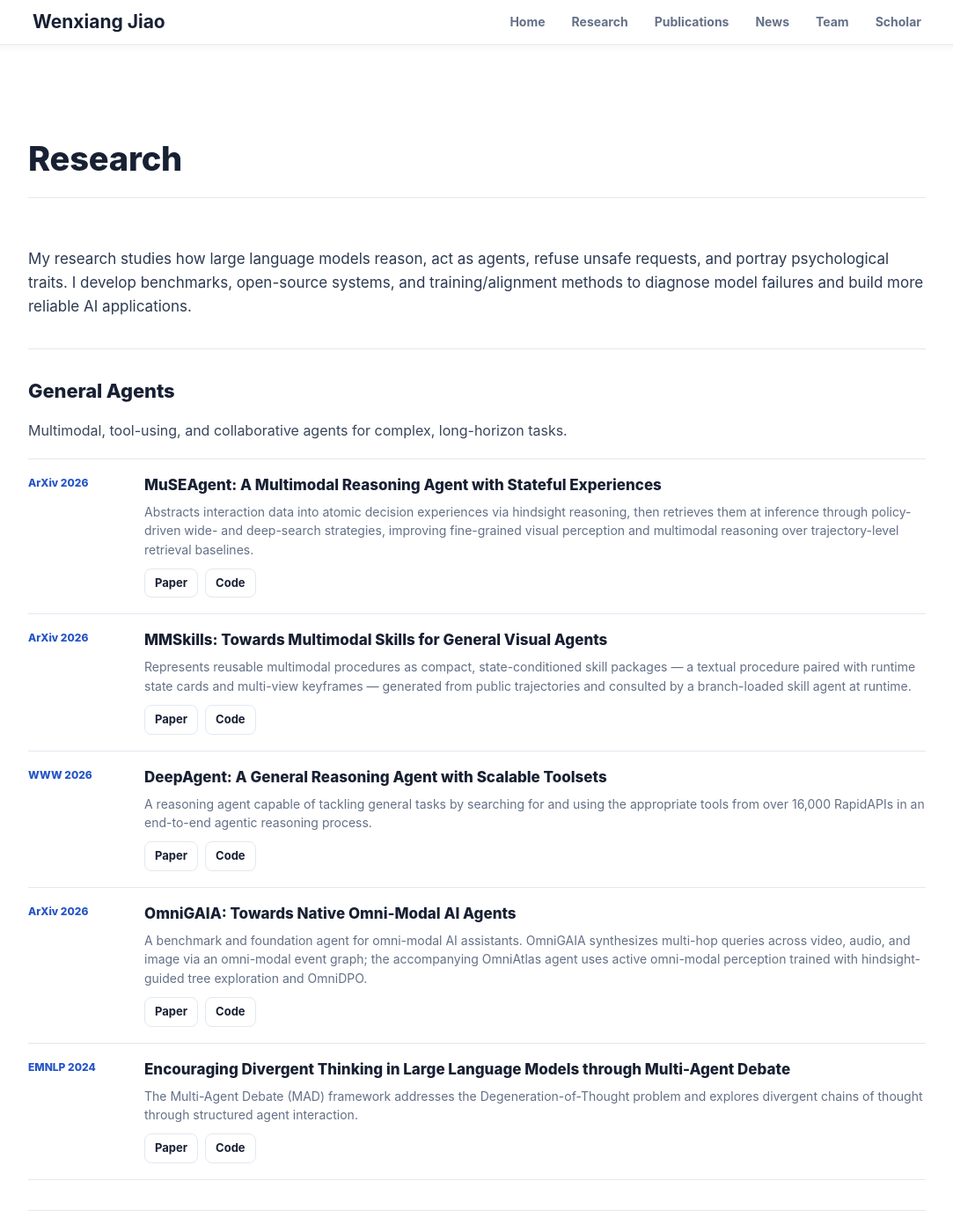
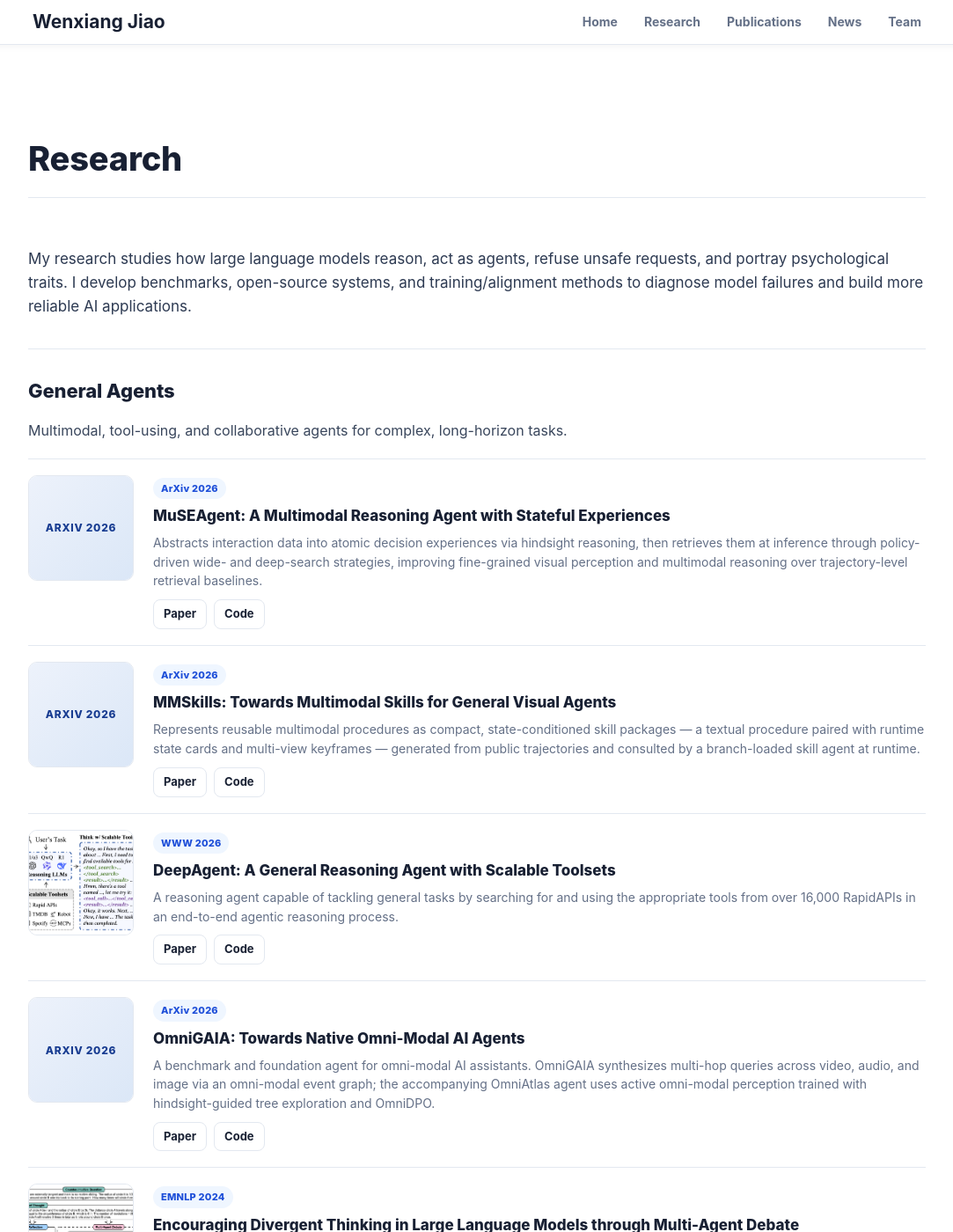
Before and after one commit to wxjiao/wxjiao.github.io, a Jekyll site: the page built from _pages/research.md, in a window 1280 px wide and 1400 px high. Shown: the whole window at 88% size, without its empty margins (98-1181 px from the left). Built offline with Jekyll 4.4.1, drawn with Linux system fonts in a browser that asks for light colours; nearby versions of some CDN libraries; some of the changed text lies outside the part shown.

Commit message:
Consolidate Publications into Research and add cover thumbnails
- Remove Scholar from the top nav (still in hero + footer).
- Convert /publications/ to a Google Scholar redirect page: drop the
  highlights + full-list rendering, use a meta refresh and a short
  fallback message. Nav link still says Publications.
- Redesign .publication-row for a 120 px square thumbnail on the left,
  with venue moved into the content column as a pill chip. Add
  .publication-thumb-placeholder for entries that do not have a real
  cover image yet.
- Update the 15 entries on /research/ to use the new layout: real
  covers for DeepAgent, MAD (x2), CipherChat, and PsychoBench; gradient
  placeholders for the remaining 10 entries that have no cover yet.

When new cover images are added under images/pubpic/, just swap the
placeholder div for an <img> tag in the corresponding entry.

Co-Authored-By: Claude Opus 4.7 <noreply@anthropic.com>

```diff
--- a/_includes/header.html
+++ b/_includes/header.html
@@ -17,7 +17,6 @@
 		<li><a href="{{ site.url }}{{ site.baseurl }}/publications">Publications</a></li>
 		<li><a href="{{ site.url }}{{ site.baseurl }}/allnews.html">News</a></li>
 		<li><a href="{{ site.url }}{{ site.baseurl }}/team">Team</a></li>
-		<li><a href="https://scholar.google.com/citations?hl=zh-CN&user=CvtODukAAAAJ&view_op=list_works&sortby=pubdate">Scholar</a></li>
 	  </ul>
 	</div>
   </div>
--- a/_pages/research.md
+++ b/_pages/research.md
@@ -25,8 +25,11 @@ permalink: /research/
   </div>
   <div class="publication-list">
     <article class="publication-row">
-      <div class="publication-meta">ArXiv 2026</div>
+      <div class="publication-thumb">
+        <div class="publication-thumb-placeholder">ArXiv 2026</div>
+      </div>
       <div class="publication-main">
+        <span class="venue-chip-inline">ArXiv 2026</span>
         <h3>MuSEAgent: A Multimodal Reasoning Agent with Stateful Experiences</h3>
         <p>Abstracts interaction data into atomic decision experiences via hindsight reasoning, then retrieves them at inference through policy-driven wide- and deep-search strategies, improving fine-grained visual perception and multimodal reasoning over trajectory-level retrieval baselines.</p>
         <div class="inline-links">
@@ -36,8 +39,11 @@ permalink: /research/
       </div>
     </article>
     <article class="publication-row">
-      <div class="publication-meta">ArXiv 2026</div>
+      <div class="publication-thumb">
+        <div class="publication-thumb-placeholder">ArXiv 2026</div>
+      </div>
       <div class="publication-main">
+        <span class="venue-chip-inline">ArXiv 2026</span>
         <h3>MMSkills: Towards Multimodal Skills for General Visual Agents</h3>
         <p>Represents reusable multimodal procedures as compact, state-conditioned skill packages — a textual procedure paired with runtime state cards and multi-view keyframes — generated from public trajectories and consulted by a branch-loaded skill agent at runtime.</p>
         <div class="inline-links">
@@ -47,8 +53,11 @@ permalink: /research/
       </div>
     </article>
     <article class="publication-row">
-      <div class="publication-meta">WWW 2026</div>
+      <div class="publication-thumb">
+        <img src="{{ site.url }}{{ site.baseurl }}/images/pubpic/cover_deepagent.png" alt="DeepAgent cover" loading="lazy">
+      </div>
       <div class="publication-main">
+        <span class="venue-chip-inline">WWW 2026</span>
         <h3>DeepAgent: A General Reasoning Agent with Scalable Toolsets</h3>
         <p>A reasoning agent capable of tackling general tasks by searching for and using the appropriate tools from over 16,000 RapidAPIs in an end-to-end agentic reasoning process.</p>
         <div class="inline-links">
@@ -58,8 +67,11 @@ permalink: /research/
       </div>
     </article>
     <article class="publication-row">
-      <div class="publication-meta">ArXiv 2026</div>
+      <div class="publication-thumb">
+        <div class="publication-thumb-placeholder">ArXiv 2026</div>
+      </div>
       <div class="publication-main">
+        <span class="venue-chip-inline">ArXiv 2026</span>
         <h3>OmniGAIA: Towards Native Omni-Modal AI Agents</h3>
         <p>A benchmark and foundation agent for omni-modal AI assistants. OmniGAIA synthesizes multi-hop queries across video, audio, and image via an omni-modal event graph; the accompanying OmniAtlas agent uses active omni-modal perception trained with hindsight-guided tree exploration and OmniDPO.</p>
         <div class="inline-links">
@@ -69,8 +81,11 @@ permalink: /research/
       </div>
     </article>
     <article class="publication-row">
-      <div class="publication-meta">EMNLP 2024</div>
+      <div class="publication-thumb">
+        <img src="{{ site.url }}{{ site.baseurl }}/images/pubpic/cover_mad.png" alt="Multi-Agent Debate cover" loading="lazy">
+      </div>
       <div class="publication-main">
+        <span class="venue-chip-inline">EMNLP 2024</span>
         <h3>Encouraging Divergent Thinking in Large Language Models through Multi-Agent Debate</h3>
         <p>The Multi-Agent Debate (MAD) framework addresses the Degeneration-of-Thought problem and explores divergent chains of thought through structured agent interaction.</p>
         <div class="inline-links">
@@ -91,8 +106,11 @@ permalink: /research/
   </div>
   <div class="publication-list">
     <article class="publication-row">
-      <div class="publication-meta">ICLR 2026</div>
+      <div class="publication-thumb">
+        <div class="publication-thumb-placeholder">ICLR 2026</div>
+      </div>
       <div class="publication-main">
+        <span class="venue-chip-inline">ICLR 2026</span>
         <h3>REA-RL: Reflection-Aware Online Reinforcement Learning for Efficient Large Reasoning Models</h3>
         <p>Tackles overthinking in large reasoning models with a small reflection model that enables parallel sampling and sequential revision during online RL, plus a reflection reward that preserves reflection ability — reducing inference cost by ~35% without sacrificing accuracy.</p>
         <div class="inline-links">
@@ -102,8 +120,11 @@ permalink: /research/
       </div>
     </article>
     <article class="publication-row">
-      <div class="publication-meta">ICLR 2026</div>
+      <div class="publication-thumb">
+        <div class="publication-thumb-placeholder">ICLR 2026</div>
+      </div>
       <div class="publication-main">
+        <span class="venue-chip-inline">ICLR 2026</span>
         <h3>DeepCompress: A Dual Reward Strategy for Dynamically Exploring and Compressing Reasoning Chains</h3>
         <p>A dual-reward RL framework that classifies problems as Simple or Hard in real time and adaptively shortens or extends Chain-of-Thought, improving both accuracy and token efficiency on challenging math benchmarks.</p>
         <div class="inline-links">
@@ -113,8 +134,11 @@ permalink: /research/
       </div>
     </article>
     <article class="publication-row">
-      <div class="publication-meta">EMNLP 2024</div>
+      <div class="publication-thumb">
+        <img src="{{ site.url }}{{ site.baseurl }}/images/pubpic/cover_mad.png" alt="Multi-Agent Debate cover" loading="lazy">
+      </div>
       <div class="publication-main">
+        <span class="venue-chip-inline">EMNLP 2024</span>
         <h3>Encouraging Divergent Thinking in Large Language Models through Multi-Agent Debate</h3>
         <p>Defines the Degeneration-of-Thought problem in self-reflection and addresses it with multi-agent debate over divergent chains of thought.</p>
         <div class="inline-links">
@@ -135,8 +159,11 @@ permalink: /research/
   </div>
   <div class="publication-list">
     <article class="publication-row">
-      <div class="publication-meta">NeurIPS 2025 D&amp;B</div>
+      <div class="publication-thumb">
+        <div class="publication-thumb-placeholder">NeurIPS 2025 D&amp;B</div>
+      </div>
       <div class="publication-main">
+        <span class="venue-chip-inline">NeurIPS 2025 D&amp;B</span>
         <h3>Towards Evaluating Proactive Risk Awareness of Multimodal Language Models</h3>
         <p>PaSBench evaluates proactive safety across 416 multimodal scenarios in five safety-critical domains. Top models such as Gemini-2.5-pro reach 64–71% accuracy but miss 45–55% of risks under repetition — failure analysis traces this to unstable proactive reasoning rather than missing knowledge.</p>
         <div class="inline-links">
@@ -145,8 +172,11 @@ permalink: /research/
       </div>
     </article>
     <article class="publication-row">
-      <div class="publication-meta">ACL 2025</div>
+      <div class="publication-thumb">
+        <div class="publication-thumb-placeholder">ACL 2025</div>
+      </div>
       <div class="publication-main">
+        <span class="venue-chip-inline">ACL 2025</span>
         <h3>Refuse Whenever You Feel Unsafe: Improving Safety in LLMs via Decoupled Refusal Training (DeRTa)</h3>
         <p>Identifies a refusal position bias in safety-tuning data and proposes Decoupled Refusal Training: MLE with a harmful response prefix plus Reinforced Transition Optimization, letting LLaMA-3 and Mistral models refuse at any position throughout a harmful response without hurting performance.</p>
         <div class="inline-links">
@@ -156,8 +186,11 @@ permalink: /research/
       </div>
     </article>
     <article class="publication-row">
-      <div class="publication-meta">ACL 2025 (Findings)</div>
+      <div class="publication-thumb">
+        <div class="publication-thumb-placeholder">ACL 2025 Findings</div>
+      </div>
       <div class="publication-main">
+        <span class="venue-chip-inline">ACL 2025 (Findings)</span>
         <h3>Chain-of-Jailbreak Attack for Image Generation Models via Editing Step by Step</h3>
         <p>Decomposes a malicious image-generation query into innocuous sub-queries and iteratively edits the output; bypasses safeguards on GPT-4V, GPT-4o, and Gemini 1.5/Pro in over 60% of cases. A companion Think Twice Prompting defense blocks more than 95%.</p>
         <div class="inline-links">
@@ -167,8 +200,11 @@ permalink: /research/
       </div>
     </article>
     <article class="publication-row">
-      <div class="publication-meta">ICLR 2024</div>
+      <div class="publication-thumb">
+        <img src="{{ site.url }}{{ site.baseurl }}/images/pubpic/cover_cipherchat.png" alt="CipherChat cover" loading="lazy">
+      </div>
       <div class="publication-main">
+        <span class="venue-chip-inline">ICLR 2024</span>
         <h3>GPT-4 Is Too Smart To Be Safe: Stealthy Chat with LLMs via Cipher</h3>
         <p>CipherChat examines whether safety alignment generalizes to non-natural languages such as ciphers; GPT-4 understands ciphers well enough to produce unsafe outputs.</p>
         <div class="inline-links">
@@ -189,8 +225,11 @@ permalink: /research/
   </div>
   <div class="publication-list">
     <article class="publication-row">
-      <div class="publication-meta">ICLR 2024 Oral</div>
+      <div class="publication-thumb">
+        <img src="{{ site.url }}{{ site.baseurl }}/images/pubpic/cover_ppbench.png" alt="PsychoBench cover" loading="lazy">
+      </div>
       <div class="publication-main">
+        <span class="venue-chip-inline">ICLR 2024 Oral</span>
         <h3>On the Humanity of Conversational AI: Evaluating the Psychological Portrayal of LLMs</h3>
         <p>PPBench evaluates diverse psychological aspects of LLMs, including personality traits, interpersonal relationships, motivational tests, and emotional abilities.</p>
         <div class="inline-links">
@@ -200,8 +239,11 @@ permalink: /research/
       </div>
     </article>
     <article class="publication-row">
-      <div class="publication-meta">NeurIPS 2024</div>
+      <div class="publication-thumb">
+        <div class="publication-thumb-placeholder">NeurIPS 2024</div>
+      </div>
       <div class="publication-main">
+        <span class="venue-chip-inline">NeurIPS 2024</span>
         <h3>Apathetic or Empathetic? Evaluating LLMs' Emotional Alignments with Humans</h3>
         <p>Uses emotion appraisal theory to test how LLMs' feelings shift across 400+ situations grouped into 36 factors, benchmarked against responses from 1,200+ human subjects. Models including GPT-4, Mixtral-8x22B, and LLaMA-3.1 respond appropriately in some cases but fail to align with human emotional behavior or connect similar situations.</p>
         <div class="inline-links">
@@ -211,8 +253,11 @@ permalink: /research/
       </div>
     </article>
     <article class="publication-row">
-      <div class="publication-meta">EMNLP 2024</div>
+      <div class="publication-thumb">
+        <div class="publication-thumb-placeholder">EMNLP 2024</div>
+      </div>
       <div class="publication-main">
+        <span class="venue-chip-inline">EMNLP 2024</span>
         <h3>On the Reliability of Psychological Scales on Large Language Models</h3>
         <p>Across 2,500 settings per model on GPT-3.5/4, Gemini-Pro, and LLaMA-3.1, shows that LLMs respond consistently to the Big Five Inventory. Further demonstrates GPT-3.5 can emulate diverse personalities and represent specific population groups when given targeted prompts.</p>
         <div class="inline-links">
@@ -224,5 +269,5 @@ permalink: /research/
 </section>
 
 <section markdown="0" class="section-block">
-  <p class="section-link">For the chronological list of all papers, see <a href="{{ site.url }}{{ site.baseurl }}/publications/">Publications</a> or my <a href="https://scholar.google.com/citations?hl=zh-CN&user=CvtODukAAAAJ&view_op=list_works&sortby=pubdate">Google Scholar</a> page.</p>
+  <p class="section-link">For the chronological list of all papers, see my <a href="https://scholar.google.com/citations?hl=zh-CN&user=CvtODukAAAAJ&view_op=list_works&sortby=pubdate">Google Scholar</a> page.</p>
 </section>
--- a/css/main.scss
+++ b/css/main.scss
@@ -320,19 +320,59 @@ img {
 
 .publication-row {
   display: grid;
-  grid-template-columns: 112px minmax(0, 1fr);
-  gap: 20px;
+  grid-template-columns: 120px minmax(0, 1fr);
+  gap: 22px;
   padding: 18px 0;
   border: 0;
   border-bottom: 1px solid var(--line);
   border-radius: 0;
+  align-items: start;
 }
 
-.publication-meta {
-  color: var(--accent);
+.publication-thumb {
+  position: relative;
+  width: 120px;
+  height: 120px;
+  border-radius: 10px;
+  overflow: hidden;
+  border: 1px solid var(--line);
+  background: var(--soft);
+}
+
+.publication-thumb img {
+  width: 100%;
+  height: 100%;
+  object-fit: cover;
+  display: block;
+}
+
+.publication-thumb-placeholder {
+  width: 100%;
+  height: 100%;
+  display: flex;
+  align-items: center;
+  justify-content: center;
+  padding: 10px;
+  background: linear-gradient(135deg, #edf2fb 0%, #dbe7f7 100%);
+  color: var(--accent-strong);
   font-size: 12px;
   font-weight: 800;
-  line-height: 1.45;
+  letter-spacing: 0.06em;
+  text-transform: uppercase;
+  text-align: center;
+  line-height: 1.25;
+}
+
+.publication-main .venue-chip-inline {
+  display: inline-block;
+  margin-bottom: 8px;
+  padding: 3px 9px;
+  background: #eff6ff;
+  color: #1d4ed8;
+  font-size: 11px;
+  font-weight: 800;
+  border-radius: 999px;
+  letter-spacing: 0.02em;
 }
 
 .publication-row .inline-links {
```
Also changed, not shown: _pages/publications.md (+13 -60 lines).
